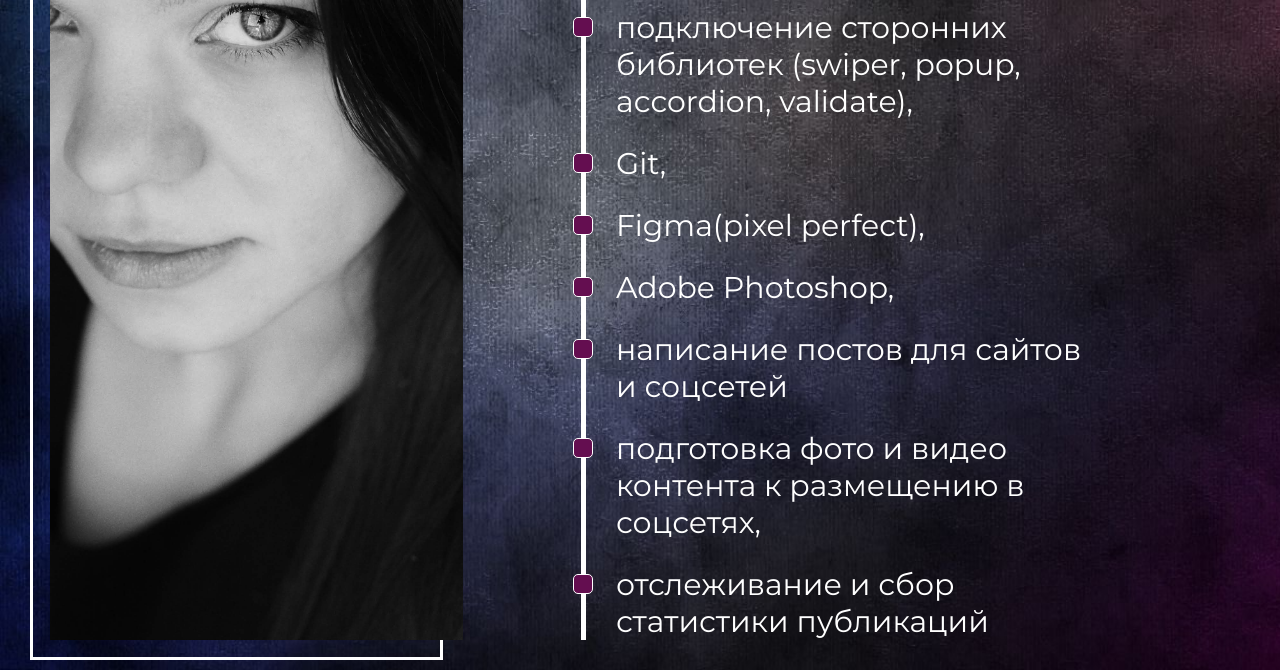
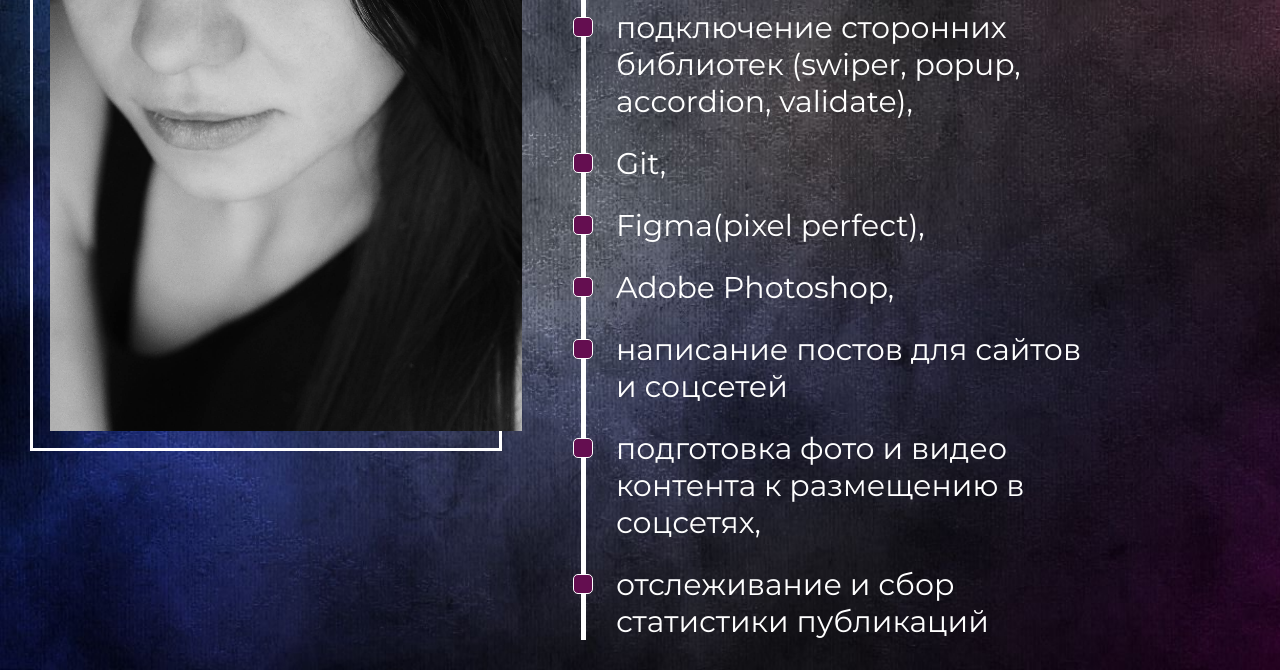
Before and after one commit to MartaLad/CV2, a plain HTML site: page index.html in a window 1280 px wide. Shown: the part 589-1259 px from the top of the page. Drawn offline with Linux system fonts and the light colour scheme.

Commit message:
Add files via upload

```diff
--- a/style.css
+++ b/style.css
@@ -219,11 +219,11 @@ body {
 
 .about__left {
     position: relative;
-    width: 35%;
+    width: 30%;
 }
 
 .about__left-photo {
-    height: 100%;
+    height: 80%;
     object-fit: cover;
 }
 
@@ -231,9 +231,9 @@ body {
     content: '';
     position: absolute;
     border: 3px solid white;
-    bottom: -20px;
+    top: 20px;
     left: -20px;
-    height: 100%;
+    height: 80%;
     width: 100%;
     z-index: -1;
 }
@@ -357,6 +357,10 @@ body {
     .tabs-nav__btn {
         font-size: 20px;
     }
+
+    .about__left {
+        width: 40%;
+    }
 }
 
 @media (max-width: 1200px) {
```
